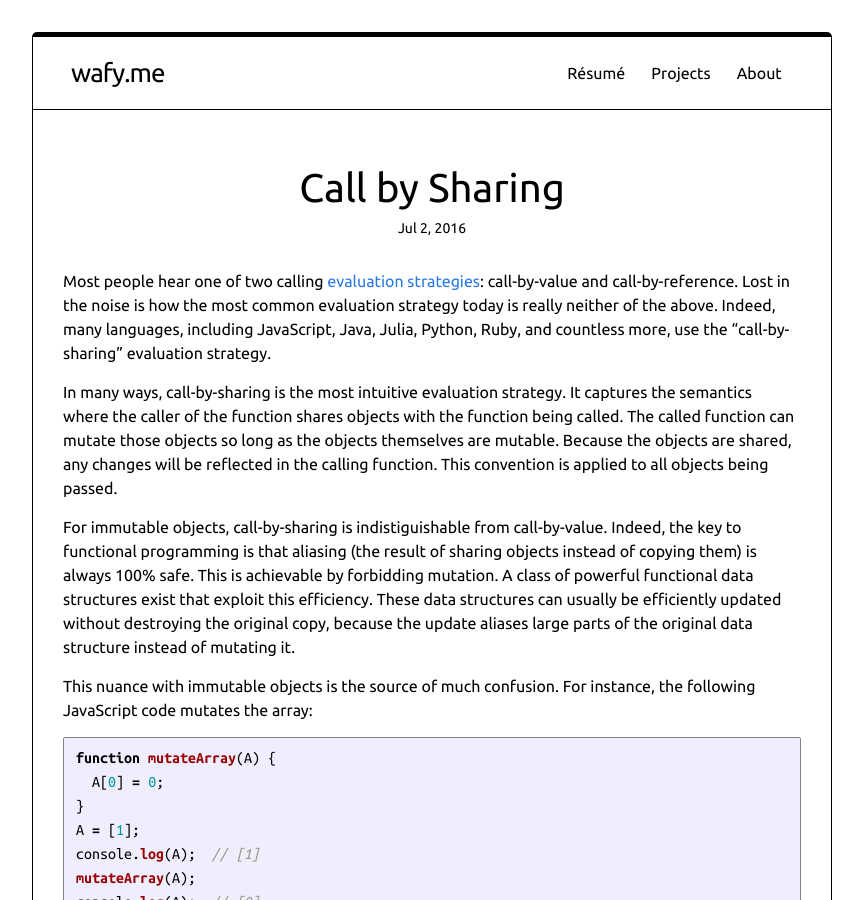
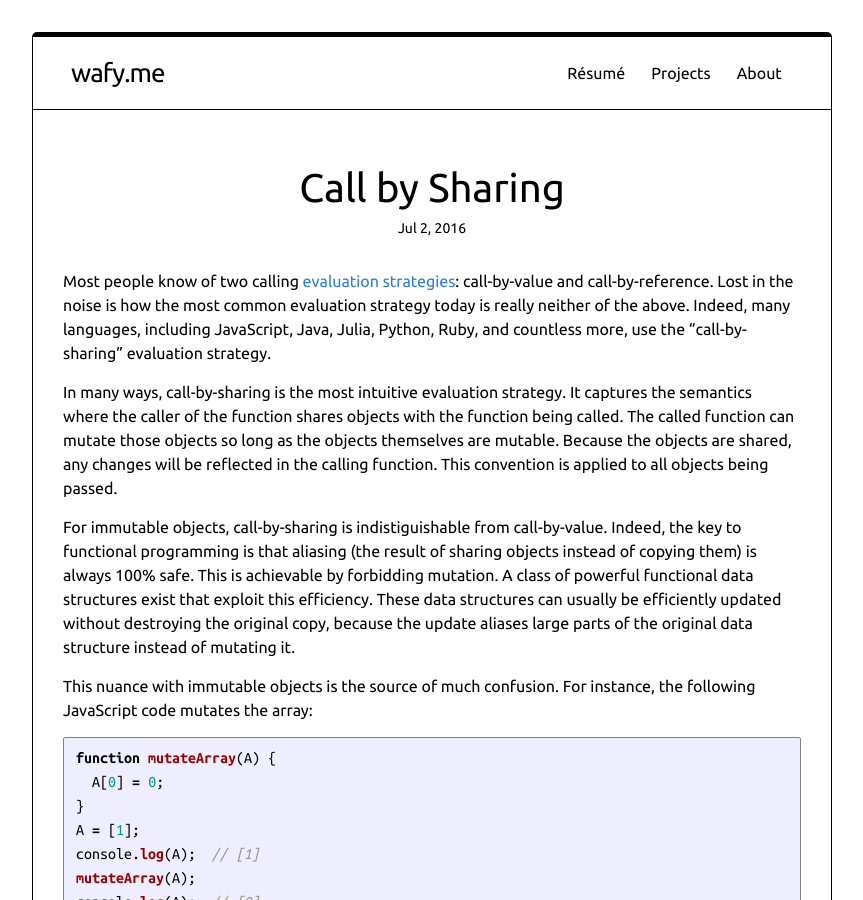
Before and after one commit to TotalVerb/totalverb.github.io, a Jekyll site: the page built from _posts/2016-07-02-call-by-sharing.markdown, in a window 1280 px wide and 900 px high. Shown: the whole window, without its empty margins (208-1071 px from the left). Built offline with Jekyll 4.4.1, drawn with Linux system fonts in a browser that asks for light colours.

Commit message:
Change lede

```diff
--- a/_posts/2016-07-02-call-by-sharing.markdown
+++ b/_posts/2016-07-02-call-by-sharing.markdown
@@ -6,7 +6,7 @@ categories: tech
 tags: [js, julia, py]
 ---
 
-Most people hear one of two calling [evaluation strategies]: call-by-value and
+Most people know of two calling [evaluation strategies]: call-by-value and
 call-by-reference. Lost in the noise is how the most common evaluation strategy
 today is really neither of the above. Indeed, many languages, including
 JavaScript, Java, Julia, Python, Ruby, and countless more, use the
```
